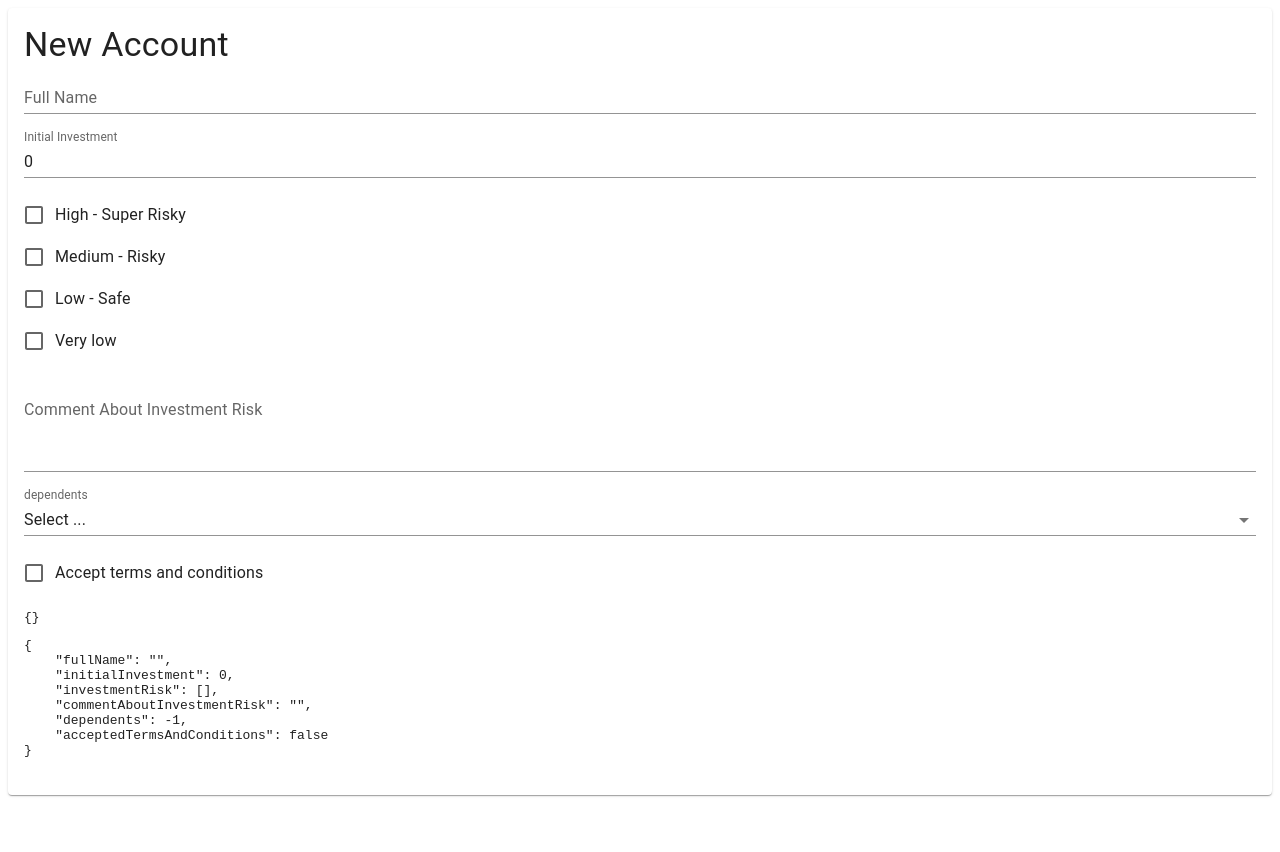
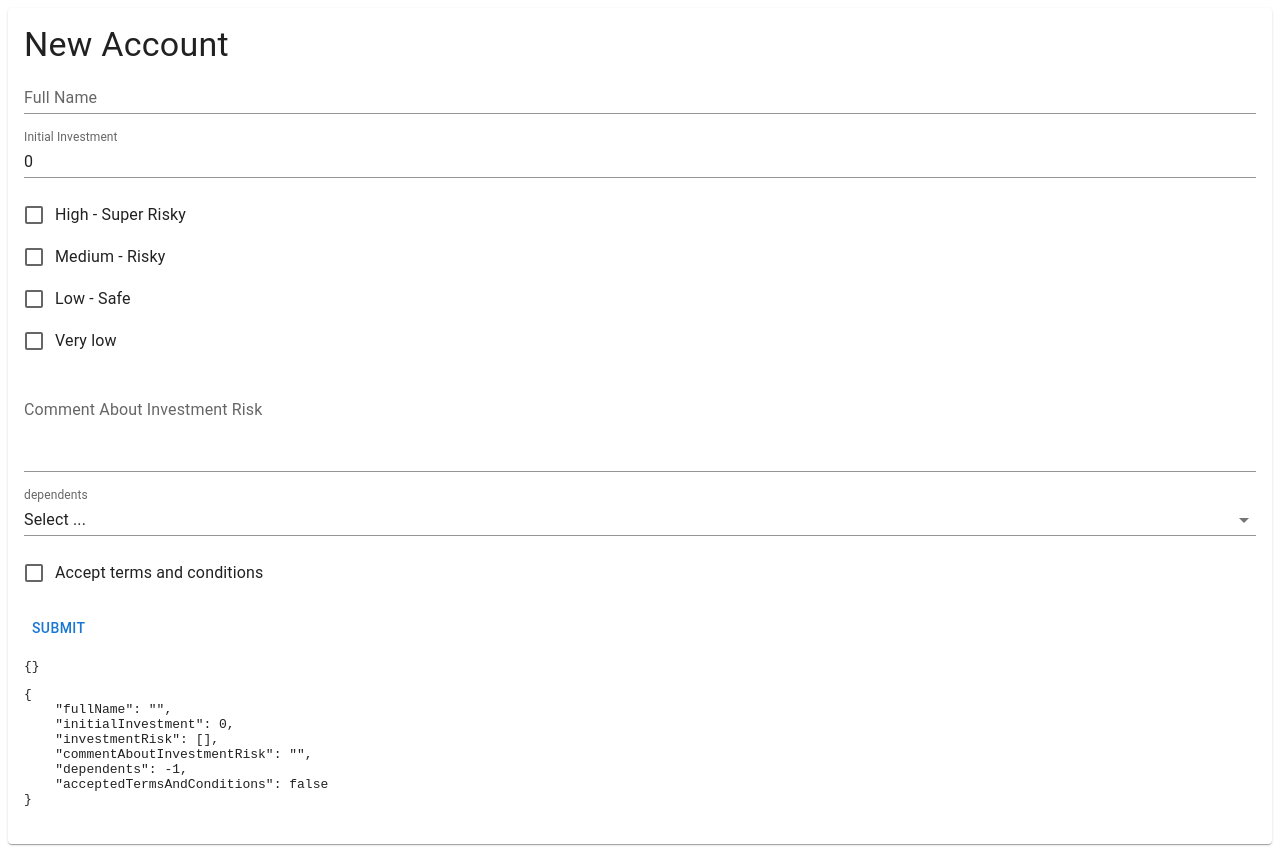
Before and after one commit to Annie-Huang/formik-typescript-material-ui, a React (Create React App) app: page / in a window 1280 px wide. Before the commit the page ends 803 px from the top, so only its background shows below. Built offline with nearby package versions, Linux system fonts and the light colour scheme.

Commit message:
Give a boilerplate of onSubmit method.

```diff
--- a/src/FormDemo.tsx
+++ b/src/FormDemo.tsx
@@ -1,6 +1,7 @@
 import React from 'react';
 import {
   Box,
+  Button,
   Card,
   CardContent,
   FormGroup,
@@ -8,7 +9,14 @@ import {
   TextField,
   Typography,
 } from '@mui/material';
-import { ErrorMessage, Field, Form, Formik } from 'formik';
+import {
+  ErrorMessage,
+  Field,
+  Form,
+  Formik,
+  FormikBag,
+  FormikHelpers,
+} from 'formik';
 import { InvestmentDetails } from './InvestmentDetails';
 import { MyCheckbox } from './MyCheckbox';
 import * as Yup from 'yup';
@@ -49,6 +57,15 @@ const FORM_VALIDATION = Yup.object().shape({
 });
 
 export const FormDemo = () => {
+  const onSubmit = (
+    values: InvestmentDetails,
+    formikHelpers: FormikHelpers<InvestmentDetails>,
+  ) => {
+    console.log('values = ', values);
+    console.log('formikHelpers = ', formikHelpers);
+    console.log('---------');
+  };
+
   return (
     <Card>
       <CardContent>
@@ -56,7 +73,7 @@ export const FormDemo = () => {
         <Formik
           initialValues={initialValues}
           validationSchema={FORM_VALIDATION}
-          onSubmit={() => {}}
+          onSubmit={onSubmit}
         >
           {({ values, errors, isSubmitting, isValidating, touched }) => (
             <Form>
@@ -178,6 +195,8 @@ export const FormDemo = () => {
                 </FormGroup>
               </Box>
 
+              <Button type='submit'>Submit</Button>
+
               <pre>{JSON.stringify(errors, null, 4)}</pre>
               <pre>{JSON.stringify(values, null, 4)}</pre>
             </Form>
```
